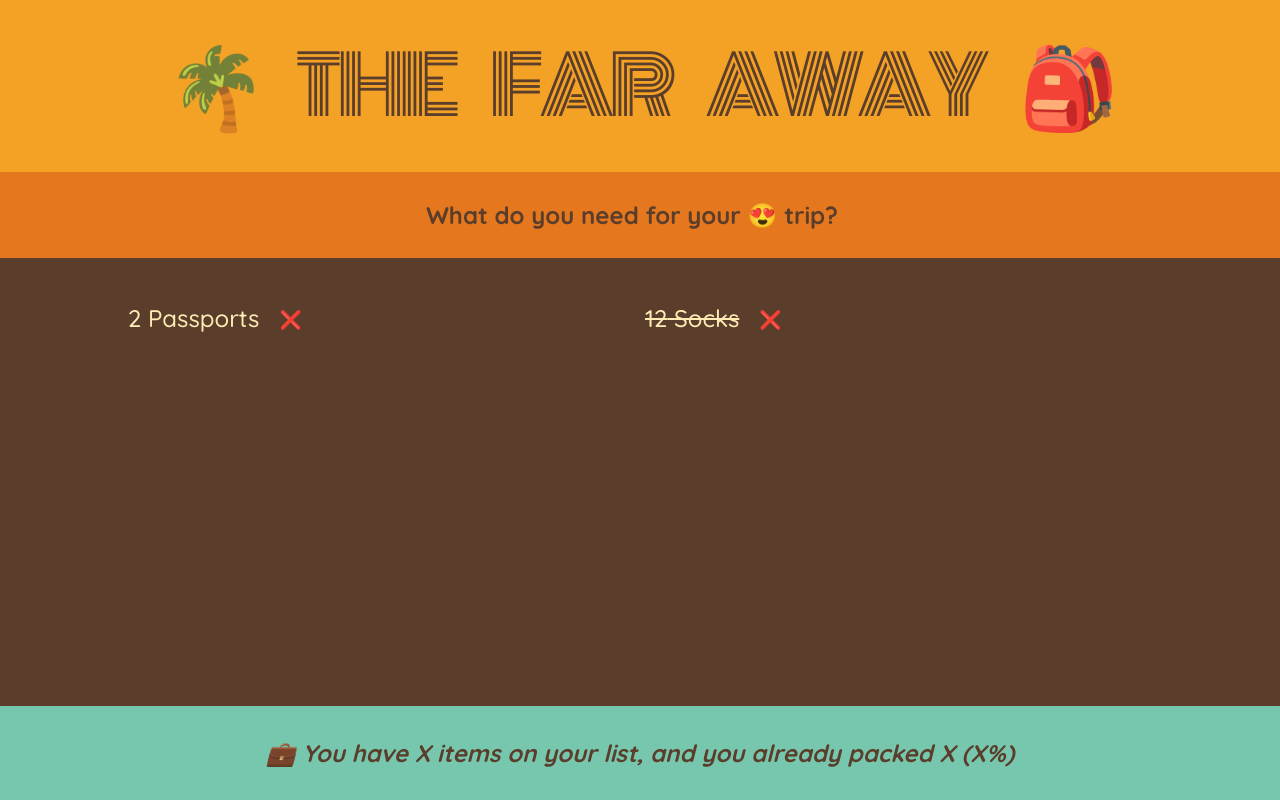
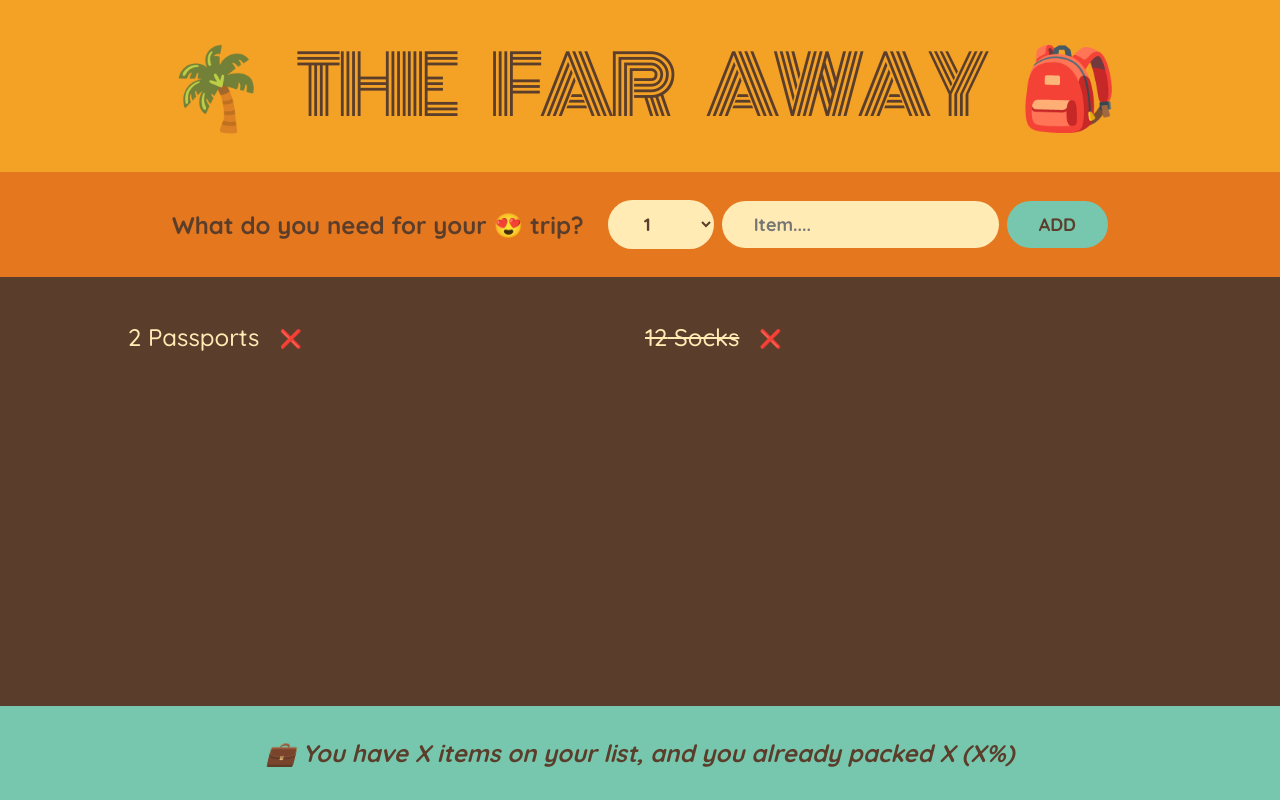
Before and after one commit to AnushkJain2201/the_far_away, a React (Create React App) app: page / in a window 1280 px wide. Built offline with nearby package versions, Linux system fonts and the light colour scheme.

Commit message:
Controlled Elements Done

```diff
--- a/src/App.js
+++ b/src/App.js
@@ -1,3 +1,5 @@
+import { useState } from "react";
+
 const initialItems = [
   { id: 1, description: "Passports", quantity: 2, packed: false },
   { id: 2, description: "Socks", quantity: 12, packed: true },
@@ -18,15 +20,52 @@ export default App;
 
 const Logo = () => {
   return <h1>🌴 The Far Away 🎒</h1>
-
 }
 
 const Form = () => {
+  // This state is for the input field and then pass that state in the value attribute of that input field
+  const [description, setDescription] = useState("");
+  const [quantity, setQuantity] = useState(1);
+
+  const handleSubmit = (e) => {
+    // When we submit a form there will be a brief flash that happens due to the default behaviour of HTML, so to prevent this behaviour, we write the preventDefault method. But with this all the effects of HTML will be gone and we have to write the logic ourself.
+    e.preventDefault();
+
+    // If there is no description, we will not submit the form
+    if(!description) return;
+
+    // Creating an object for newly submitted value
+    const newItem = {
+      description, quantity, packed: false, id: Date.now()
+    };
+
+    // After submiting the form successfully, we will insert the default value in the input fields.
+    setDescription("");
+    setQuantity(1);
+  }
+
   return (
-    <div className="add-form">
+    <form className="add-form" onSubmit={handleSubmit}>
 
       <h3>What do you need for your 😍 trip?</h3>
-    </div>
+
+      {/* Here, also controlling element */}
+      {/* The value of the e.target.value is always string, so in order to convert it into the number we used the Number function */}
+      <select value={quantity} onChange={(e) => setQuantity(Number(e.target.value))}>
+        {/* Here we, are using an Array.from method to create an Array of 20 elements
+        The first argument contains an object of length property, the second argument contain an function with first argument as element and second argument as index and we are only interested in index only here */}
+        {Array.from({length: 20}, (_, i) => i + 1).map(
+          (num) => (
+            <option value={num} key={num}>
+              {num}
+            </option>
+          )
+        )}
+      </select>
+      {/* Here, we have to connect the state with the input field by handling the onChange event, and setting that state to the value of input field everytime it is changed */}
+      <input type="text" placeholder="Item...." value={description} onChange={(e) => setDescription(e.target.value)}/>
+      <button>Add</button>
+    </form>
   );
 }
 
@@ -36,7 +75,7 @@ const PackingList = () => {
 
       <ul>
         {initialItems.map(item =>
-          (<Item item={item}/>
+          (<Item item={item} key={item.id}/>
         ))}
       </ul>
     </div>
```
